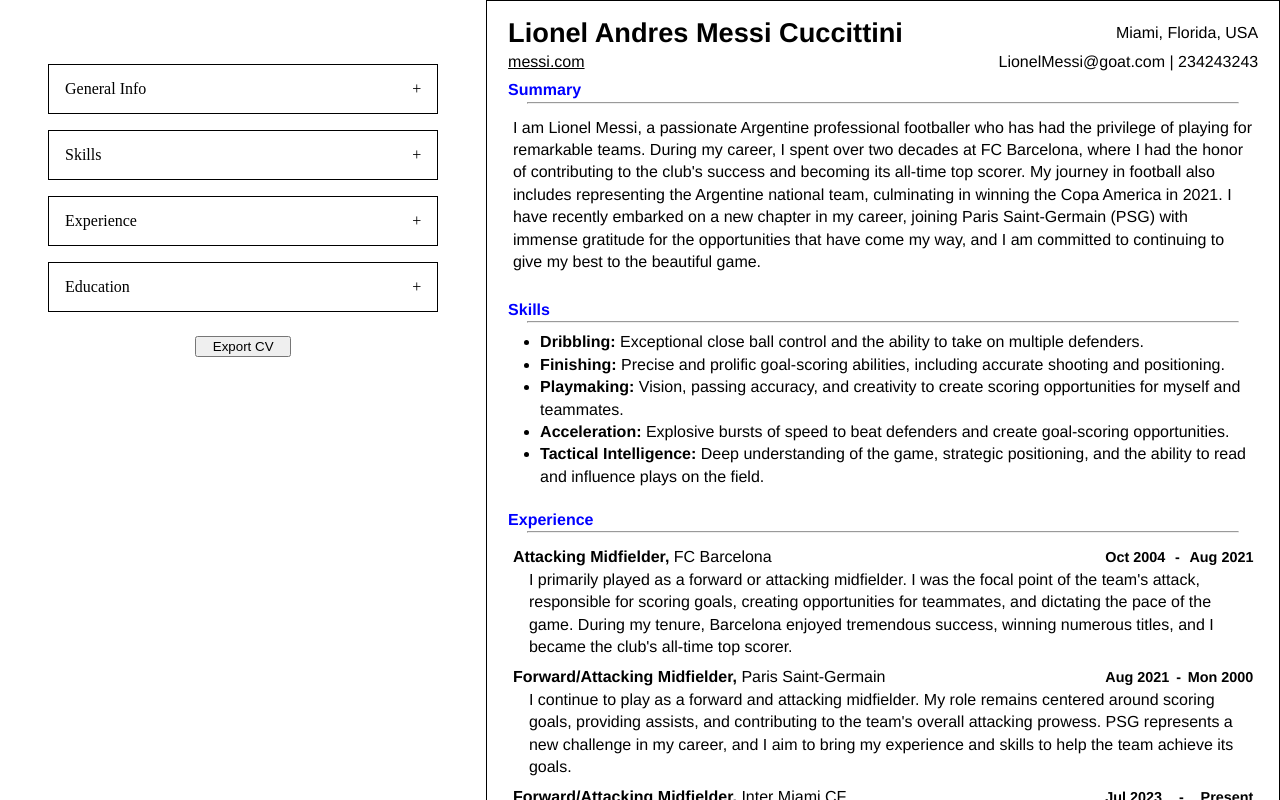
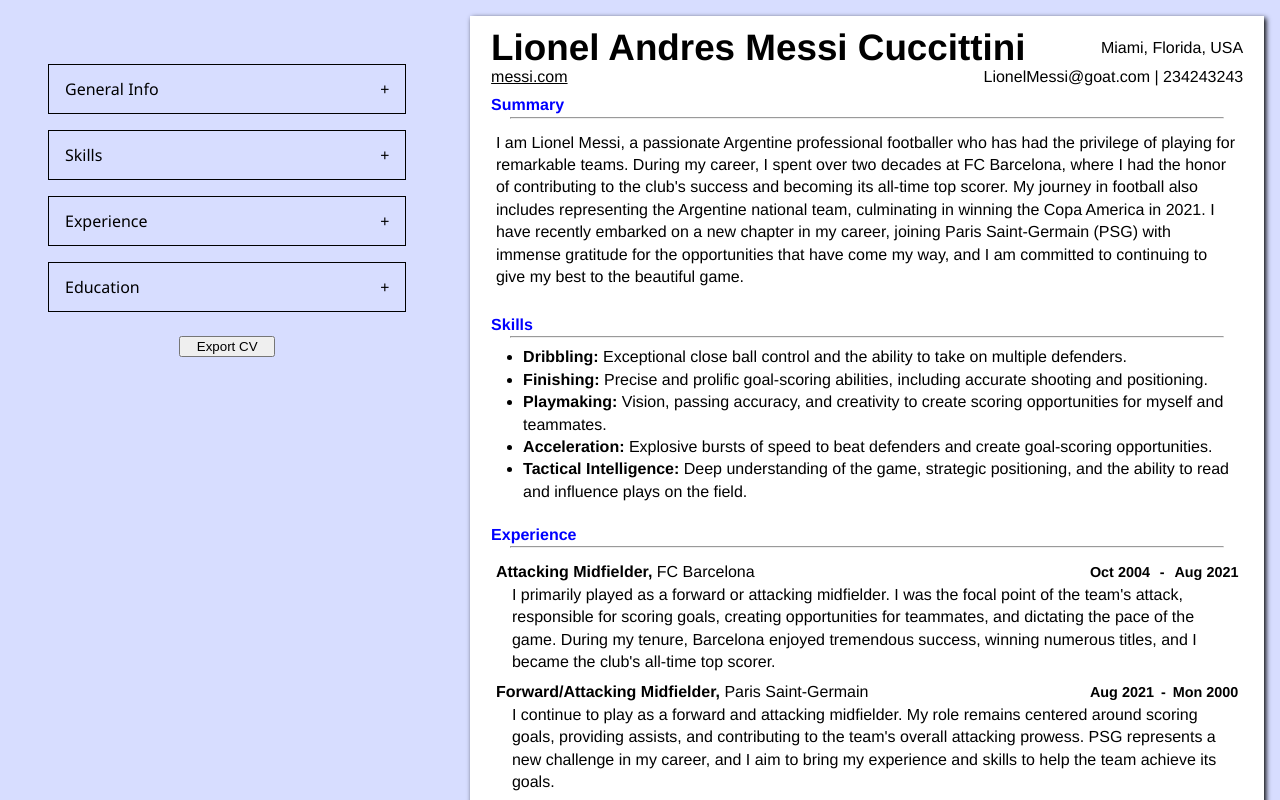
Before and after one commit to antelor/cv-application-v2, a React (Vite) app: page / in a window 1280 px wide. Shown: the top 800 px of the page. Built offline with nearby package versions, Linux system fonts and the light colour scheme.

Commit message:
added app style

```diff
--- a/src/components/App.jsx
+++ b/src/components/App.jsx
@@ -9,7 +9,7 @@ const generatePDF = () => {
     report.setFont('Helvetica', 'normal');
     report.html(document.querySelector('.Display'), {
       html2canvas: {
-          scale: 0.7496,
+          scale: 0.7196,
       },
       callback: function (doc) {
           window.open(doc.output('bloburl'));
--- a/src/styles/App.scss
+++ b/src/styles/App.scss
@@ -51,4 +51,19 @@ html {
 
 .App{
 	display: flex;
+	background: rgb(215, 221, 255);
+	font-family: 'Segoe UI', Tahoma, Geneva, Verdana, sans-serif;
+	transition: all 500ms ease-in;
+
+	@media (max-aspect-ratio: 4/3) {
+		  background: rgb(215, 221, 255);
+		  flex-direction: column;
+		  align-items: center;
+		  font-size: 0.7rem;
+
+		  .Display{
+			margin-top: -15rem;
+			transform: scale(0.4);
+		  }
+	  }
 }
--- a/src/styles/CVDisplay.scss
+++ b/src/styles/CVDisplay.scss
@@ -1,17 +1,21 @@
 @import url('https://fonts.googleapis.com/css2?family=Anton&family=Rubik&family=Source+Sans+3:wght@200;300;400;500;600;700&display=swap');
 
 .Display{
-    border: 1px solid #000000;
     width: 210mm;
     height: 297mm;
 
     min-width: 210mm;
     min-height: 297mm;
 
+    margin: 1rem;
     padding: 1.3rem;
 
     font-size: 1rem;
     line-height: 1.4rem;
+
+    background-color: #fff;
+
+    box-shadow: 2px 2px 5px black;
 
     font-family: Helvetica, sans-serif;
 
@@ -73,7 +77,7 @@
 
         .fullName{
             font-weight: bolder;
-            font-size: 1.7rem;
+            font-size: 2.3rem;
         }
 
         .website{
```
